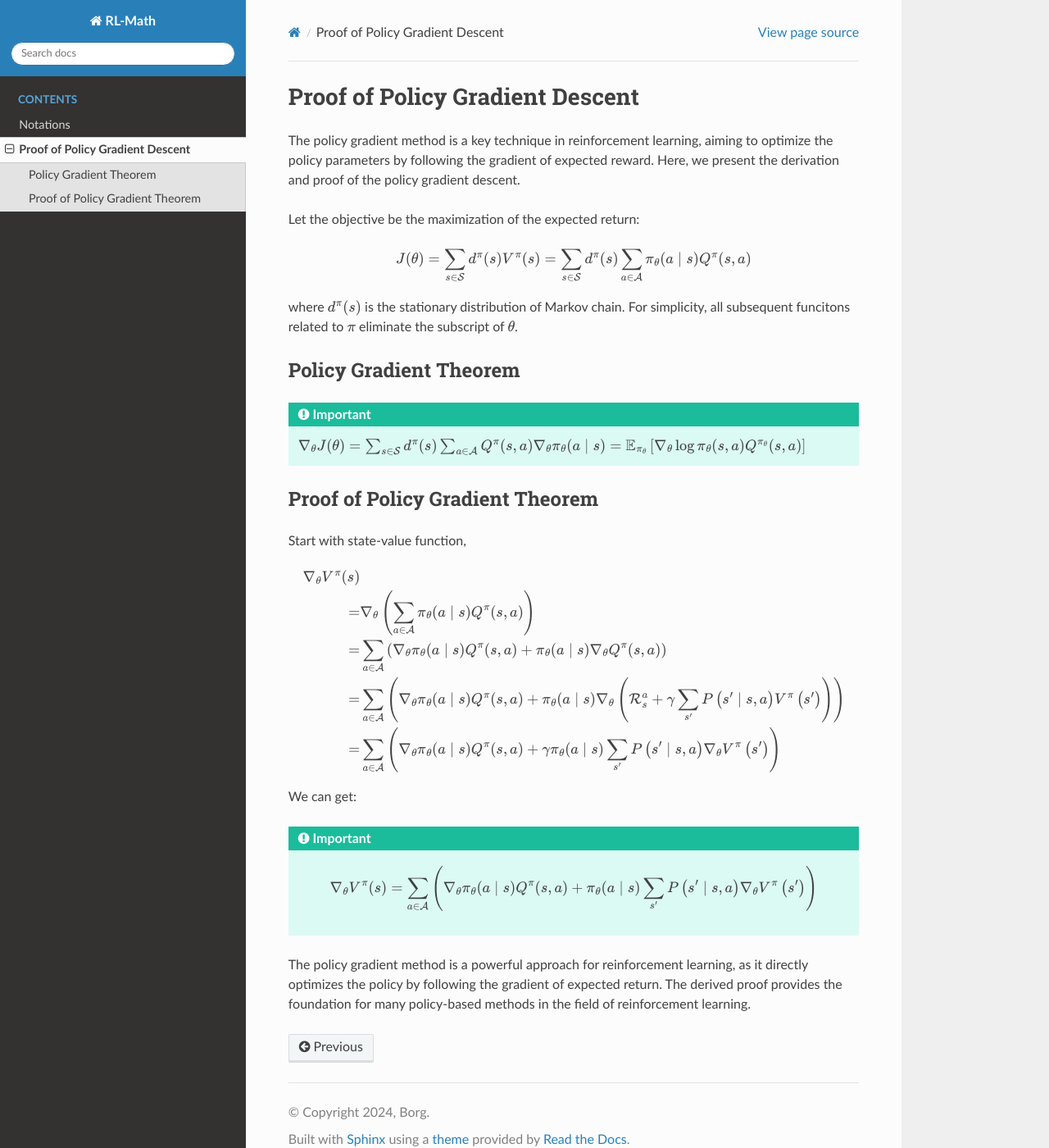
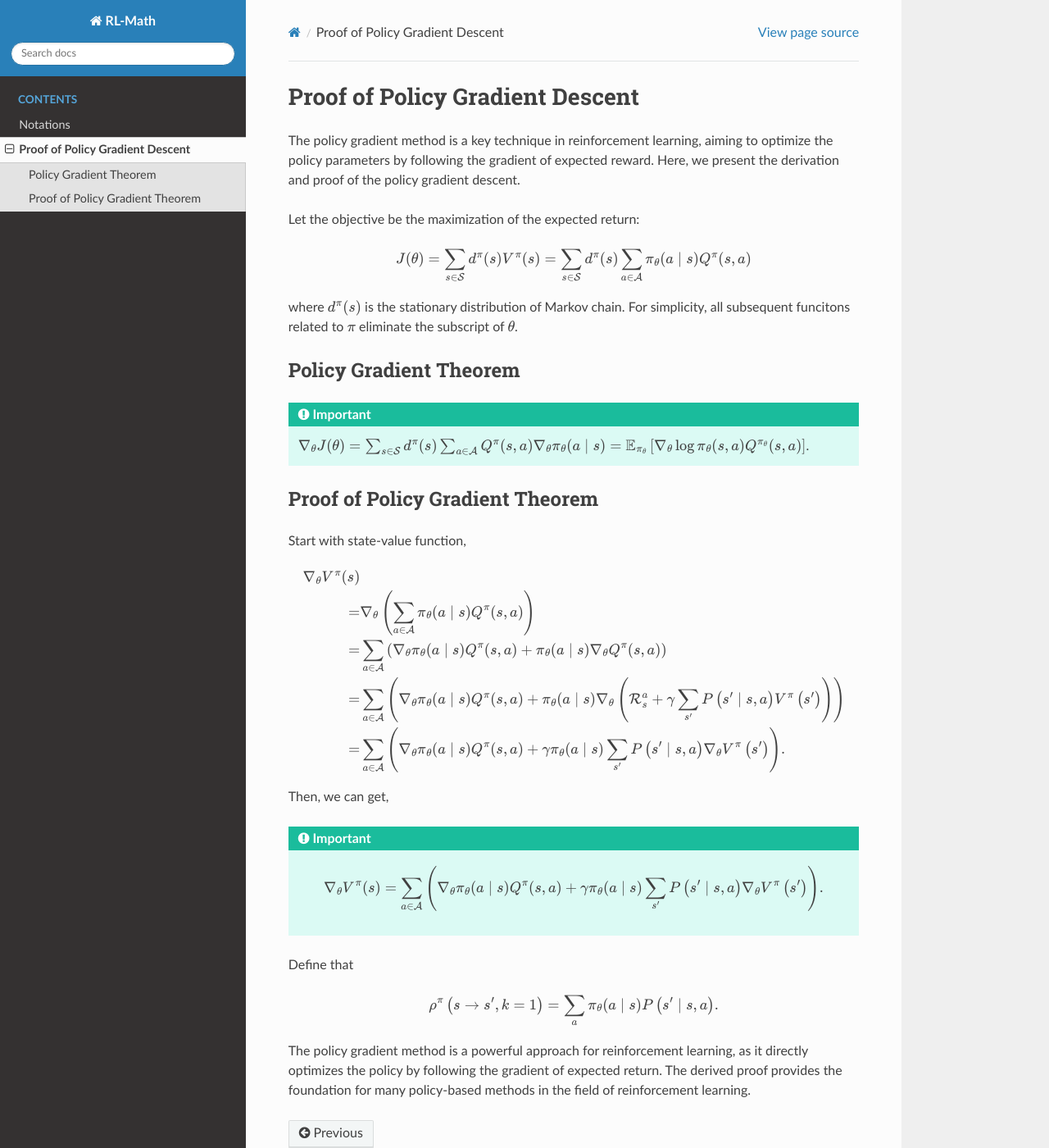
Before and after one commit to boyin96/Reinforcement-Learning-Math, a Sphinx documentation site: the page built from docs/source/policy_gradient.rst, in a window 1280 px wide and 1400 px high. Shown: the whole window at 82% size. Built offline with Sphinx 7.4.7 and the Read the Docs theme 3.1.0, drawn with Linux system fonts in a browser that asks for light colours.

Commit message:
Update policy_gradient.rst

```diff
--- a/docs/source/policy_gradient.rst
+++ b/docs/source/policy_gradient.rst
@@ -14,7 +14,7 @@ Policy Gradient Theorem
 --------------------------------------
 
 .. important::
-    :math:`\nabla_\theta J(\theta)=\sum_{s \in \mathcal{S}} d^\pi(s) \sum_{a \in \mathcal{A}} Q^\pi(s, a) \nabla_\theta \pi_\theta(a \mid s)=\mathbb{E}_{\pi_\theta}\left[\nabla_\theta \log \pi_\theta(s, a) Q^{\pi_\theta}(s, a)\right]`
+    :math:`\nabla_\theta J(\theta)=\sum_{s \in \mathcal{S}} d^\pi(s) \sum_{a \in \mathcal{A}} Q^\pi(s, a) \nabla_\theta \pi_\theta(a \mid s)=\mathbb{E}_{\pi_\theta}\left[\nabla_\theta \log \pi_\theta(s, a) Q^{\pi_\theta}(s, a)\right]`.
 
 
 Proof of Policy Gradient Theorem
@@ -28,15 +28,21 @@ Start with state-value function,
     =&\nabla _{\theta}\left( \sum_{a\in \mathcal{A}}{\pi _{\theta}}(a\mid s)Q^{\pi}(s,a) \right)\\
     =&\sum_{a\in \mathcal{A}}{\left( \nabla _{\theta}\pi _{\theta}(a\mid s)Q^{\pi}(s,a)+\pi _{\theta}(a\mid s)\nabla _{\theta}Q^{\pi}(s,a) \right)}\\
     =&\sum_{a\in \mathcal{A}}{\left( \nabla _{\theta}\pi _{\theta}(a\mid s)Q^{\pi}(s,a)+\pi _{\theta}(a\mid s)\nabla _{\theta}\left( \mathcal{R} _{s}^{a}+\gamma\sum_{s^{\prime}}{P}\left( s^{\prime}\mid s,a \right) V^{\pi}\left( s^{\prime} \right) \right) \right)}\\
-    =&\sum_{a\in \mathcal{A}}{\left( \nabla _{\theta}\pi _{\theta}(a\mid s)Q^{\pi}(s,a)+\gamma\pi _{\theta}(a\mid s)\sum_{s^{\prime}}{P}\left( s^{\prime}\mid s,a \right) \nabla _{\theta}V^{\pi}\left( s^{\prime} \right) \right)}\\
+    =&\sum_{a\in \mathcal{A}}{\left( \nabla _{\theta}\pi _{\theta}(a\mid s)Q^{\pi}(s,a)+\gamma\pi _{\theta}(a\mid s)\sum_{s^{\prime}}{P}\left( s^{\prime}\mid s,a \right) \nabla _{\theta}V^{\pi}\left( s^{\prime} \right) \right)}.\\
     \end{aligned}
 
-We can get:
+Then, we can get,
 
 .. important::
 
     .. math::
-        \nabla_\theta V^\pi(s)=\sum_{a \in \mathcal{A}}\left(\nabla_\theta \pi_\theta(a \mid s) Q^\pi(s, a)+\pi_\theta(a \mid s) \sum_{s^{\prime}} P\left(s^{\prime} \mid s, a\right) \nabla_\theta V^\pi\left(s^{\prime}\right)\right)
+        \nabla_\theta V^\pi(s)=\sum_{a \in \mathcal{A}}\left(\nabla_\theta \pi_\theta(a \mid s) Q^\pi(s, a)+\gamma\pi_\theta(a \mid s) \sum_{s^{\prime}} P\left(s^{\prime} \mid s, a\right) \nabla_\theta V^\pi\left(s^{\prime}\right)\right).
+
+Define that
+
+.. math::
+    \rho^\pi\left(s \rightarrow s^{\prime}, k=1\right)=\sum_a \pi_\theta(a \mid s) P\left(s^{\prime} \mid s, a\right).
+
 
 
 
```
